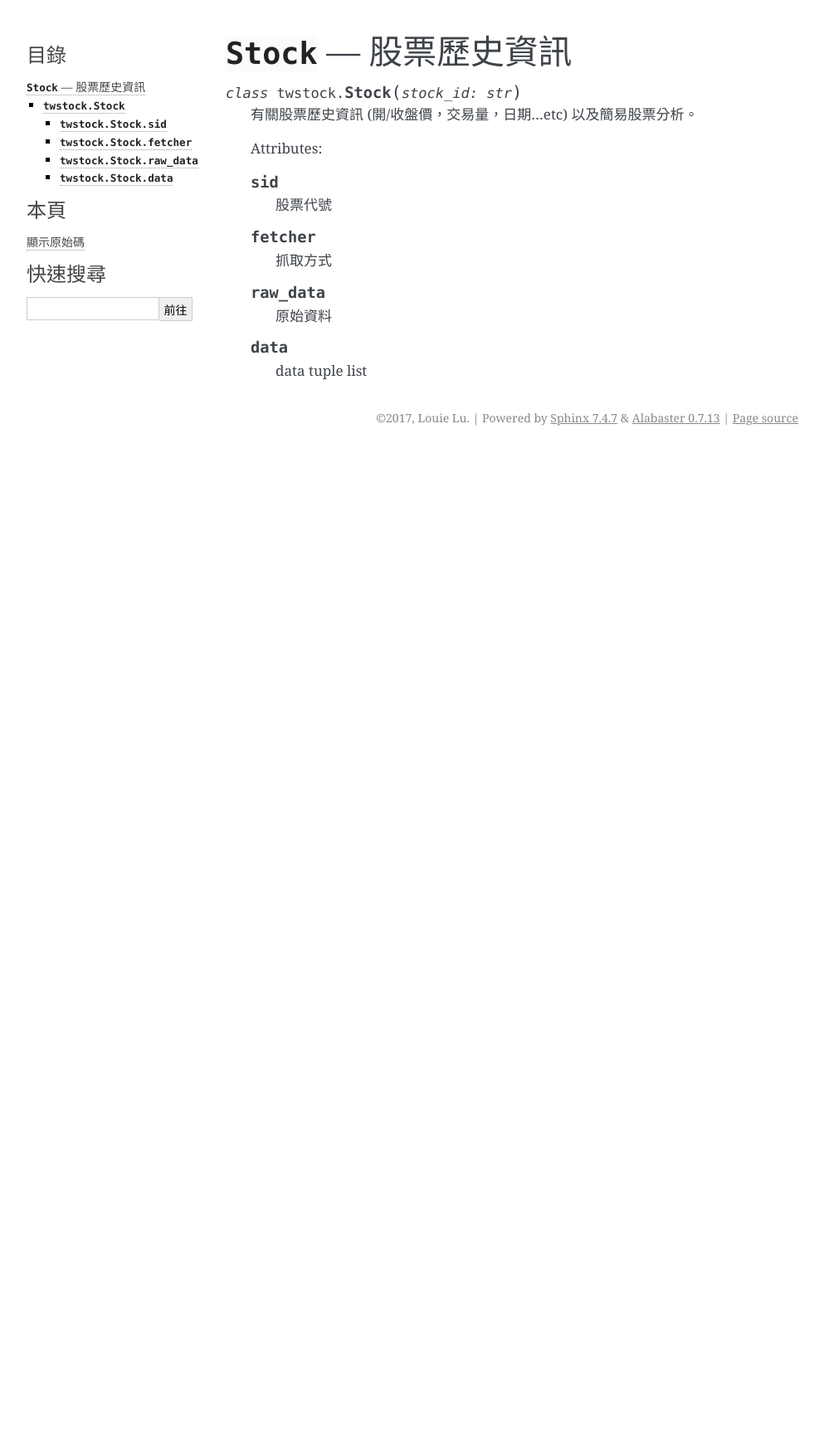
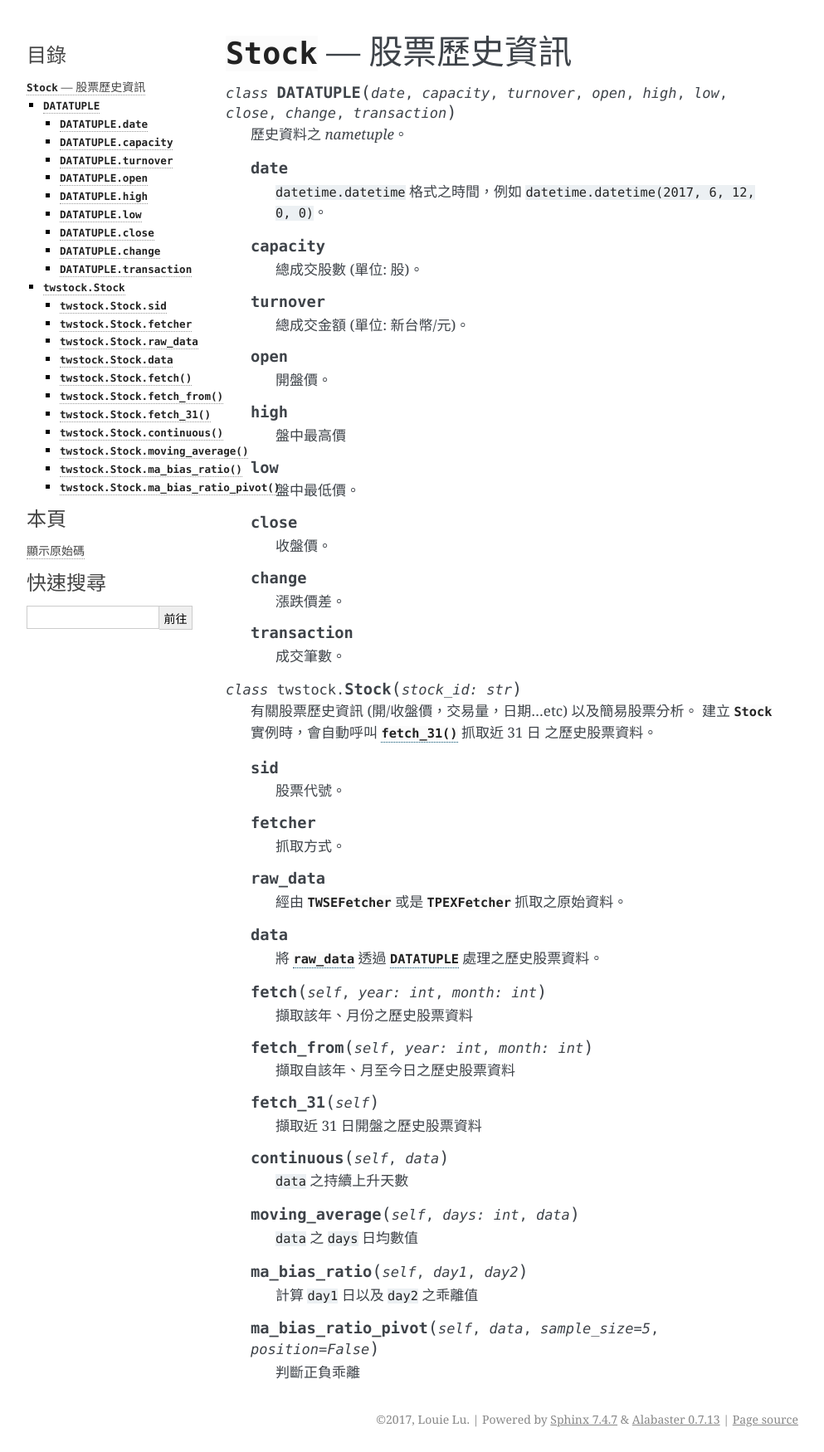
Before and after one commit to mlouielu/twstock, a Sphinx documentation site: the page built from docs/reference/stock.rst, in a window 1280 px wide. Shown: the whole page at 83% size, without its empty margins (148-1141 px from the left). Built offline with Sphinx 7.4.7, drawn with Linux system fonts in a browser that asks for light colours; before the commit the page ends 900 px from its top, so only the background shows below that.

Commit message:
Update stock docs

```diff
--- a/docs/reference/stock.rst
+++ b/docs/reference/stock.rst
@@ -1,24 +1,94 @@
 :class:`Stock` --- 股票歷史資訊
 =================================
+
+.. class:: DATATUPLE(date, capacity, turnover, open, high, low, close, change, transaction)
+
+   歷史資料之 `nametuple`。
+
+   .. attribute:: date
+
+      ``datetime.datetime`` 格式之時間，例如 ``datetime.datetime(2017, 6, 12, 0, 0)``。
+
+   .. attribute:: capacity
+
+      總成交股數 (單位: 股)。
+
+   .. attribute:: turnover
+
+      總成交金額 (單位: 新台幣/元)。
+
+   .. attribute:: open
+
+      開盤價。
+
+   .. attribute:: high
+
+      盤中最高價
+
+   .. attribute:: low
+
+      盤中最低價。
+
+   .. attribute:: close
+
+      收盤價。
+
+   .. attribute:: change
+
+      漲跌價差。
+
+   .. attribute:: transaction
+
+      成交筆數。
+
 
 .. class:: twstock.Stock(stock_id: str)
 
    有關股票歷史資訊 (開/收盤價，交易量，日期...etc) 以及簡易股票分析。
+   建立 :class:`Stock` 實例時，會自動呼叫 :meth:`fetch_31` 抓取近 31 日
+   之歷史股票資料。
 
-   Attributes:
 
    .. attribute:: sid
 
-      股票代號
+      股票代號。
 
    .. attribute:: fetcher
 
-      抓取方式
+      抓取方式。
 
    .. attribute:: raw_data
 
-      原始資料
+      經由 :class:`TWSEFetcher` 或是 :class:`TPEXFetcher` 抓取之原始資料。
 
    .. attribute:: data
 
-      data tuple list
+      將 :attr:`raw_data` 透過 :class:`DATATUPLE` 處理之歷史股票資料。
+
+   .. method:: fetch(self, year: int, month: int)
+
+      擷取該年、月份之歷史股票資料
+
+   .. method:: fetch_from(self, year: int, month: int)
+
+      擷取自該年、月至今日之歷史股票資料
+
+   .. method:: fetch_31(self)
+
+      擷取近 31 日開盤之歷史股票資料
+
+   .. method:: continuous(self, data)
+
+      ``data`` 之持續上升天數
+
+   .. method:: moving_average(self, days: int, data)
+
+      ``data`` 之 ``days`` 日均數值
+
+   .. method:: ma_bias_ratio(self, day1, day2)
+
+      計算 ``day1`` 日以及 ``day2`` 之乖離值
+
+   .. method:: ma_bias_ratio_pivot(self, data, sample_size=5, position=False)
+
+      判斷正負乖離
```
